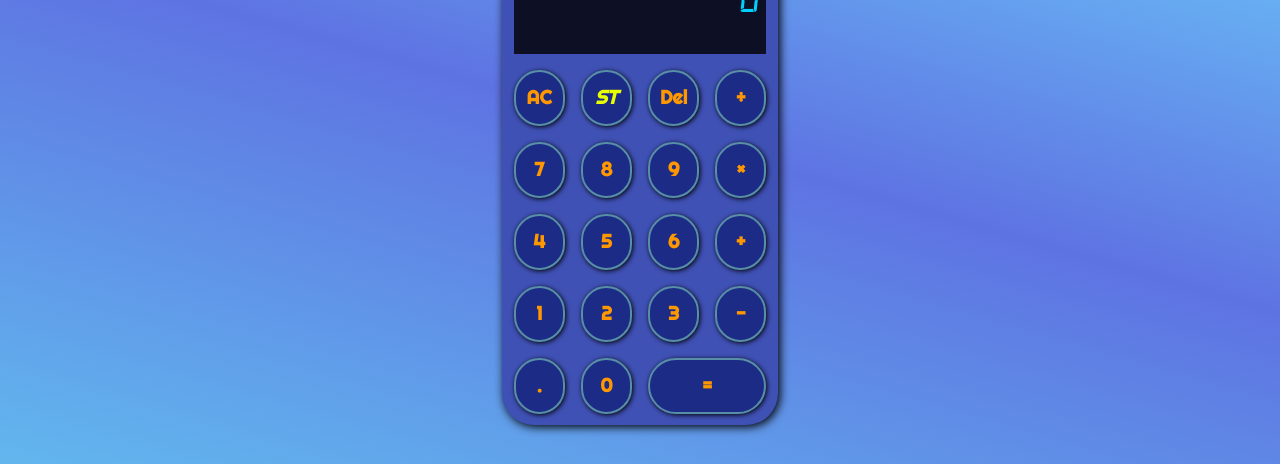
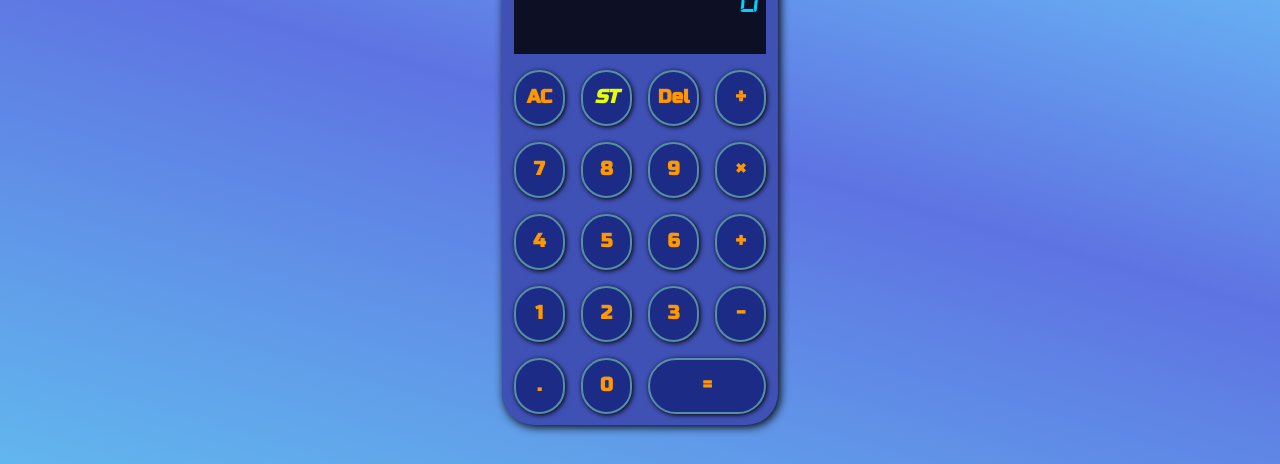
Before and after one commit to Luayabbas1981/react-calc, a React (Create React App) app: page / in a window 1280 px wide. Shown: the part 287-751 px from the top of the page. Built offline with nearby package versions, Linux system fonts and the light colour scheme.

Commit message:
add-styles

```diff
--- a/public/index.html
+++ b/public/index.html
@@ -9,6 +9,9 @@
   <link rel="preconnect" href="https://fonts.googleapis.com">
   <link rel="preconnect" href="https://fonts.gstatic.com" crossorigin>
   <link href="https://fonts.googleapis.com/css2?family=Righteous&display=swap" rel="stylesheet">
+  <link rel="preconnect" href="https://fonts.googleapis.com">
+<link rel="preconnect" href="https://fonts.gstatic.com" crossorigin>
+<link href="https://fonts.googleapis.com/css2?family=Russo+One&display=swap" rel="stylesheet">
 
   <title> Calculator React App </title>
 </head>
--- a/src/App.css
+++ b/src/App.css
@@ -49,6 +49,7 @@
   box-shadow: 1px 1px 5px black;
   font-family: "Righteous", cursive;
   transition: 0.3s;
+  font-family: 'Russo One', sans-serif;
 
 }
 
```
Also changed, not shown: 8 other files (tests, documents, lock files or other folders).
